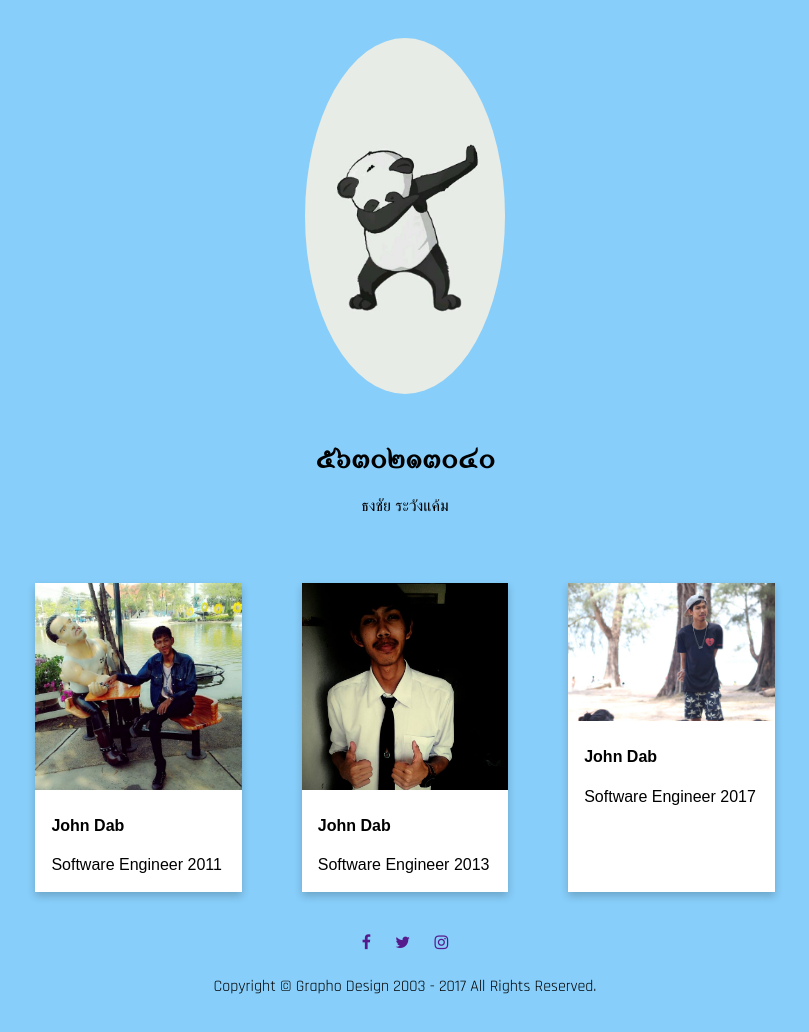
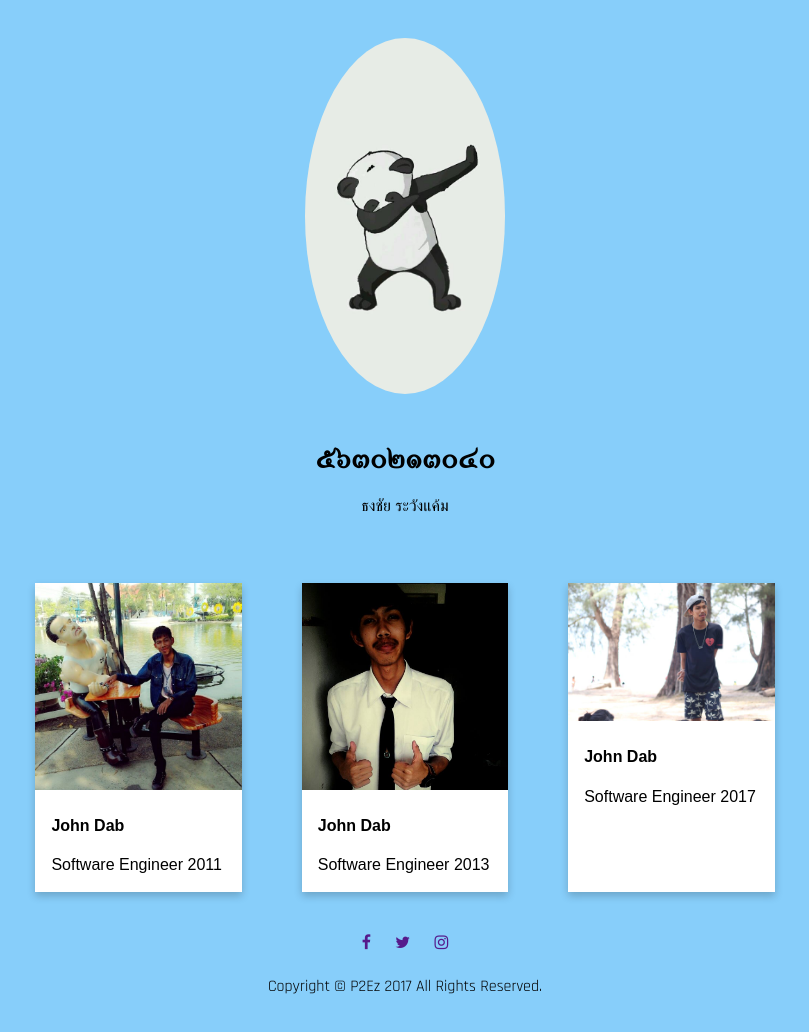
Before and after one commit to pppsu/MobileApp, a plain HTML site: page index.html in a window 1280 px wide. Shown: the whole page, without its empty margins (235-1044 px from the left). Drawn offline with Linux system fonts and the light colour scheme; a web font is replaced by a local one.

Commit message:
change copyright

```diff
--- a/index.html
+++ b/index.html
@@ -52,7 +52,7 @@
         <a href=""><i class="fa fa-instagram" aria-hidden="true"></i></a>
     </div>
     <div class="profile-pic">
-        <p style="font-family: 'Rajdhani', sans-serif;">Copyright © Grapho Design 2003 - 2017 All Rights Reserved.
+        <p style="font-family: 'Rajdhani', sans-serif;">Copyright © P2Ez 2017 All Rights Reserved.
 
         </p>
     </div>
```
